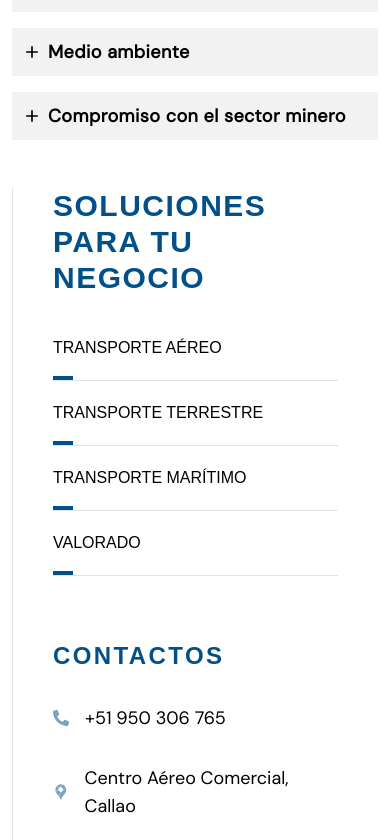
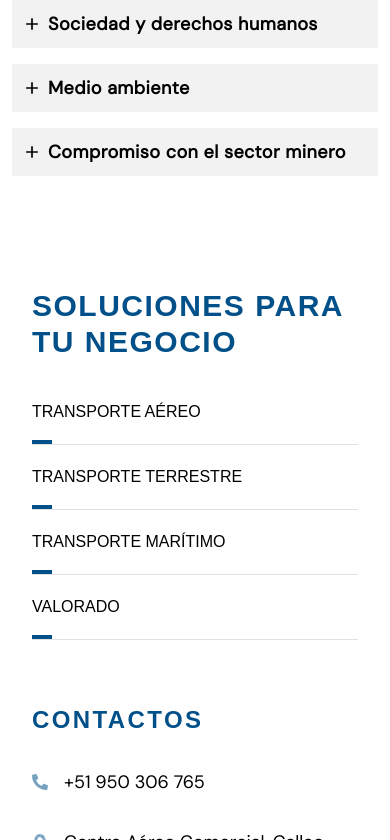
Before and after one commit to kcmsmartdev/aurumlogistics2026, a Next.js app: page /responsabilidad in a window 390 px wide. Shown: the part 1160-2000 px from the top of the page. Built offline with nearby package versions, Linux system fonts and the light colour scheme; a web font is replaced by a local one.

Commit message:
Se agrega cambia padding de las lados de responsabilida px-10 a px-5

```diff
--- a/app/responsabilidad/page.tsx
+++ b/app/responsabilidad/page.tsx
@@ -32,7 +32,7 @@ export default function Responsabilidad(){
                         className="w-full h-auto"/>
 
                         <div className="mt-16">
-                            <h1 className="font-heading text-4xl md:text-5xl lg:text-5xl font-bold uppercase tracking-wide leading-[1.05] text-balance mb-3">
+                            <h1 className="font-heading text-4xl md:text-5xl lg:text-5xl font-bold uppercase tracking-wide leading-[1.05] text-balance mb-12">
                            Nuestro compromiso con una minería responsable
                             </h1>
 
@@ -45,7 +45,7 @@ export default function Responsabilidad(){
                         </div>
                     </div>
 
-                    <div className="px-10 border-l border-border">
+                    <div className="px-5 lg:px-10 lg:border-l lg:border-border mt-16 lg:mt-0">
                         <h2 className="font-heading font-bold text-primary text-3xl uppercase tracking-wider">
                             SOLUCIONES PARA TU NEGOCIO
                         </h2>
--- a/components/ui/ContactoLista.tsx
+++ b/components/ui/ContactoLista.tsx
@@ -17,7 +17,7 @@ const listaContacto:Contacto[]= [
 ]
 export default function ContactoLista(){
     return(
-        <div className="flex flex-col mt-16">
+        <div className="w-full flex flex-col mt-16">
             <h2 className="font-heading font-bold text-primary text-2xl uppercase tracking-widest">
                 Contactos
             </h2>
```
